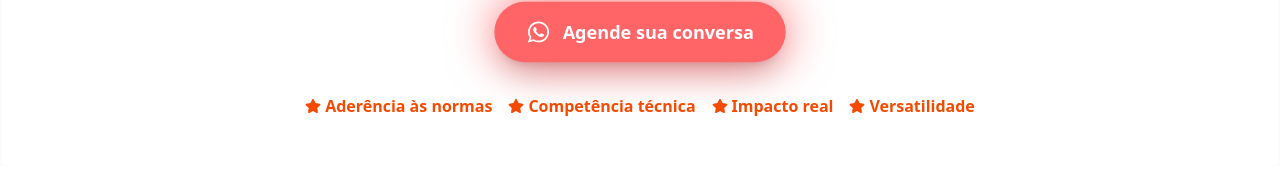
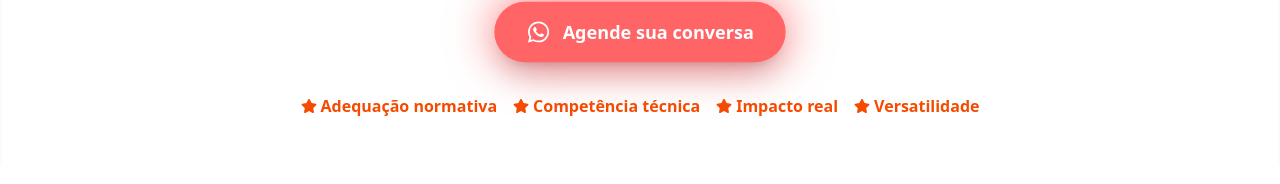
Before and after one commit to flavio16silva/page-claudia-react, a React (Vite) app: page /empresas in a window 1280 px wide. Shown: the part 1652-1836 px from the top of the page. Built offline with nearby package versions, Linux system fonts and the light colour scheme.

Commit message:
Empresas -> Alteração das qualidades técnicas

```diff
--- a/src/components/empresas.jsx
+++ b/src/components/empresas.jsx
@@ -52,7 +52,7 @@ const Empresas = () => {
           </div>
         </div>
       </div >
-
+              {/* Serviços Empresariais */}
       <div className="bg-orange-700 py-12">
         <div className="container mx-auto px-4">
           <h2 className="efeito_titulo mb-6 mt-n2 title text-center text-2xl font-bold text-white">Sua empresa e as pessoas bem cuidadas de verdade.</h2>
@@ -113,7 +113,7 @@ const Empresas = () => {
               Atendimento presencial e online • Primeira conversa sem compromisso
             </p> */}
             <div className="flex flex-wrap justify-center gap-4 mt-8 text-orange-600 font-bold">
-              <span className="flex items-center gap-1"><FaStar /> Aderência às normas</span>
+              <span className="flex items-center gap-1"><FaStar /> Adequação normativa</span>
               <span className="flex items-center gap-1"><FaStar /> Competência técnica</span>
               <span className="flex items-center gap-1"><FaStar /> Impacto real</span>
               <span className="flex items-center gap-1"><FaStar /> Versatilidade</span>
```
